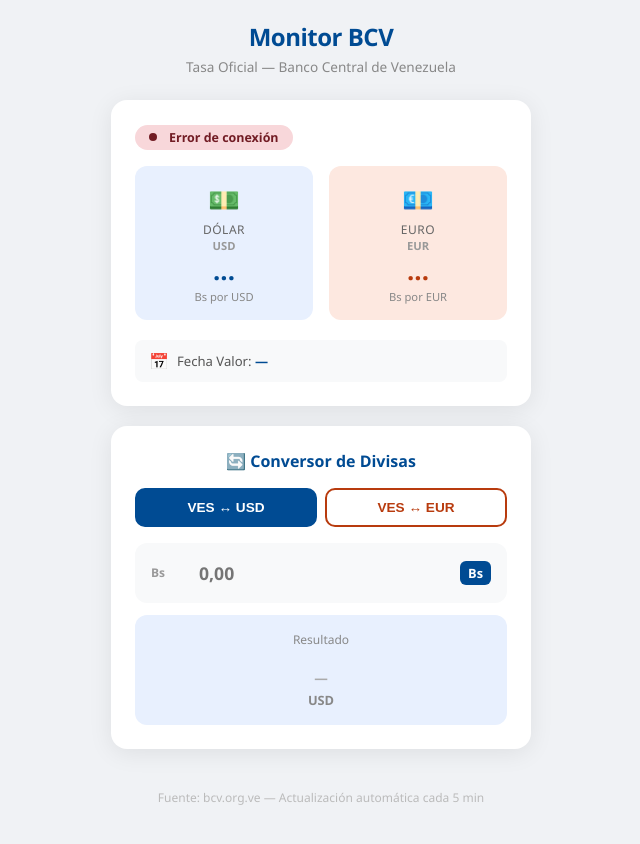
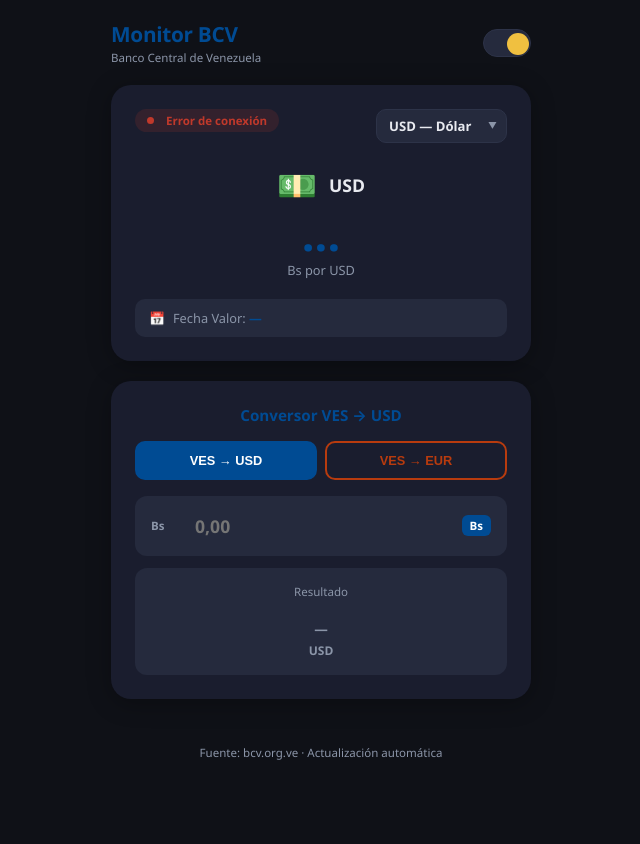
Before and after one commit to Tepille3/bcv-project, a website: page public/index.html in a window 1280 px wide. Shown: the whole page, without its empty margins (319-959 px from the left). After the commit the page ends 800 px from the top, so only its background shows below. Drawn offline with Linux system fonts and the light colour scheme; no server answers.

Commit message:
Fix: Dios mío...

```diff
--- a/public/index.html
+++ b/public/index.html
@@ -7,19 +7,32 @@
     <style>
         :root {
             --blue: #004b93;
-            --blue-light: #e8f0fe;
+            --blue-light: #1a3a6b;
             --orange: #b83b0e;
-            --orange-light: #fde8e0;
-            --green: #155724;
-            --green-light: #d4edda;
-            --red: #721c24;
-            --red-light: #f8d7da;
-            --yellow-light: #fff3cd;
-            --yellow-text: #856404;
+            --orange-light: #6b2208;
+            --green: #2e9e5a;
+            --green-light: #1a5e3a;
+            --red: #c0392b;
             --bg: #f0f2f5;
-            --card-shadow: 0 4px 24px rgba(0,0,0,0.08);
-            --radius: 16px;
+            --card-bg: #ffffff;
+            --text: #1a1a2e;
+            --text-muted: #6b7280;
+            --input-bg: #f3f4f6;
+            --border: #e5e7eb;
         }
+
+        [data-theme="dark"] {
+            --bg: #0f1117;
+            --card-bg: #1a1d2e;
+            --text: #e8eaf0;
+            --text-muted: #8b95a8;
+            --input-bg: #252a3d;
+            --border: #2d3348;
+            --blue-light: #1e4080;
+            --orange-light: #7a2e12;
+            --green-light: #1e5e38;
+        }
+
         * { box-sizing: border-box; margin: 0; padding: 0; }
 
         body {
@@ -30,32 +43,78 @@
             flex-direction: column;
             align-items: center;
             padding: 20px 16px 40px;
-            color: #333;
+            color: var(--text);
+            transition: background 0.3s, color 0.3s;
         }
 
-        .app-header {
-            text-align: center;
-            margin-bottom: 24px;
+        .top-bar {
+            width: 100%;
+            max-width: 420px;
+            display: flex;
+            align-items: center;
+            justify-content: space-between;
+            margin-bottom: 20px;
         }
-        .app-header h1 {
-            font-size: 1.5rem;
+
+        .app-title {
+            display: flex;
+            flex-direction: column;
+        }
+        .app-title h1 {
+            font-size: 1.3rem;
             font-weight: 700;
             color: var(--blue);
-            letter-spacing: -0.5px;
+            letter-spacing: -0.3px;
         }
-        .app-header p {
-            font-size: 0.85rem;
-            color: #888;
-            margin-top: 4px;
+        .app-title span {
+            font-size: 0.72rem;
+            color: var(--text-muted);
+            margin-top: 2px;
+        }
+
+        .theme-toggle {
+            background: var(--input-bg);
+            border: 1px solid var(--border);
+            border-radius: 24px;
+            width: 48px;
+            height: 28px;
+            cursor: pointer;
+            position: relative;
+            transition: background 0.3s;
+            flex-shrink: 0;
+        }
+        .theme-toggle::after {
+            content: '';
+            position: absolute;
+            top: 3px;
+            left: 3px;
+            width: 22px;
+            height: 22px;
+            border-radius: 50%;
+            background: var(--blue);
+            transition: transform 0.3s;
+        }
+        [data-theme="dark"] .theme-toggle::after {
+            transform: translateX(20px);
+            background: #f0c040;
         }
 
         .card {
-            background: white;
-            border-radius: var(--radius);
-            box-shadow: var(--card-shadow);
+            background: var(--card-bg);
+            border-radius: 20px;
+            box-shadow: 0 4px 24px rgba(0,0,0,0.06);
             padding: 24px;
             width: 100%;
             max-width: 420px;
+            margin-bottom: 20px;
+            transition: background 0.3s, box-shadow 0.3s;
+        }
+        [data-theme="dark"] .card { box-shadow: 0 4px 24px rgba(0,0,0,0.3); }
+
+        .card-top {
+            display: flex;
+            align-items: flex-start;
+            justify-content: space-between;
             margin-bottom: 20px;
         }
 
@@ -63,92 +122,111 @@
             display: inline-flex;
             align-items: center;
             gap: 6px;
-            padding: 4px 14px;
+            padding: 4px 12px;
             border-radius: 20px;
-            font-size: 0.78rem;
+            font-size: 0.72rem;
             font-weight: 600;
-            margin-bottom: 16px;
         }
-        .badge.loading { background: var(--yellow-light); color: var(--yellow-text); }
-        .badge.success { background: var(--green-light); color: var(--green); }
-        .badge.error  { background: var(--red-light); color: var(--red); }
+        .badge.loading { background: rgba(255,193,7,0.15); color: #d4a000; }
+        .badge.success { background: rgba(46,158,90,0.15); color: var(--green); }
+        .badge.error  { background: rgba(192,57,43,0.15); color: var(--red); }
         .badge::before {
             content: '';
-            width: 8px;
-            height: 8px;
+            width: 7px;
+            height: 7px;
             border-radius: 50%;
             background: currentColor;
         }
         .badge.loading::before { animation: pulse 1.2s infinite; }
         @keyframes pulse { 0%,100%{opacity:1} 50%{opacity:.3} }
 
-        .rates-grid {
-            display: grid;
-            grid-template-columns: 1fr 1fr;
-            gap: 16px;
+        .currency-select-wrap {
+            position: relative;
+        }
+        .currency-select {
+            appearance: none;
+            background: var(--input-bg);
+            border: 1px solid var(--border);
+            border-radius: 10px;
+            padding: 7px 32px 7px 12px;
+            font-size: 0.82rem;
+            font-weight: 700;
+            color: var(--text);
+            cursor: pointer;
+            outline: none;
+            font-family: inherit;
+            transition: background 0.3s, border-color 0.3s;
+            min-width: 100px;
+        }
+        .currency-select:focus { border-color: var(--blue); }
+        .currency-select option { font-weight: 700; }
+        .currency-select-wrap::after {
+            content: '▼';
+            position: absolute;
+            right: 10px;
+            top: 50%;
+            transform: translateY(-50%);
+            font-size: 0.55rem;
+            color: var(--text-muted);
+            pointer-events: none;
+        }
+
+        .rate-display {
+            text-align: center;
             margin-bottom: 20px;
         }
-
-        .rate-box {
-            background: var(--blue-light);
-            border-radius: 12px;
-            padding: 16px 12px;
-            text-align: center;
+        .rate-currency-row {
+            display: flex;
+            align-items: center;
+            justify-content: center;
+            gap: 12px;
+            margin-bottom: 6px;
         }
-        .rate-box.euro { background: var(--orange-light); }
-        .rate-box .currency-icon {
-            font-size: 1.6rem;
+        .rate-flag { font-size: 2rem; }
+        .rate-code {
+            font-size: 1.1rem;
+            font-weight: 800;
+            color: var(--text);
+        }
+        .rate-value {
+            font-size: 2.8rem;
+            font-weight: 900;
+            color: var(--blue);
+            line-height: 1;
             margin-bottom: 4px;
+            transition: color 0.3s;
         }
-        .rate-box .currency-name {
-            font-size: 0.75rem;
-            color: #666;
+        .rate-value.euro-color { color: var(--orange); }
+        .rate-value.cny-color { color: #c0392b; }
+        .rate-value.try-color { color: #8e44ad; }
+        .rate-value.rub-color { color: #27ae60; }
+        .rate-unit {
+            font-size: 0.8rem;
+            color: var(--text-muted);
             font-weight: 500;
-            text-transform: uppercase;
-            letter-spacing: 0.5px;
-        }
-        .rate-box .currency-code {
-            font-size: 0.7rem;
-            color: #999;
-            font-weight: 600;
-        }
-        .rate-box .rate-value {
-            font-size: 1.6rem;
-            font-weight: 800;
-            color: var(--blue);
-            margin: 4px 0;
-            line-height: 1.1;
-        }
-        .rate-box.euro .rate-value { color: var(--orange); }
-        .rate-box .rate-unit {
-            font-size: 0.7rem;
-            color: #888;
         }
 
         .fecha-valor {
-            background: #f8f9fa;
-            border-radius: 8px;
+            background: var(--input-bg);
+            border-radius: 10px;
             padding: 10px 14px;
-            font-size: 0.82rem;
-            color: #555;
+            font-size: 0.8rem;
+            color: var(--text-muted);
             display: flex;
             align-items: center;
             gap: 8px;
+            transition: background 0.3s;
         }
-        .fecha-valor .fv-icon { font-size: 1rem; }
         .fecha-valor strong { color: var(--blue); }
 
-        .calc-card {
-            width: 100%;
-            max-width: 420px;
-        }
         .calc-card h3 {
-            font-size: 1rem;
+            font-size: 0.95rem;
             font-weight: 700;
             color: var(--blue);
             margin-bottom: 16px;
             text-align: center;
         }
+
         .calc-tabs {
             display: flex;
             gap: 8px;
@@ -159,10 +237,10 @@
             padding: 10px;
             border: 2px solid var(--blue);
             border-radius: 10px;
-            background: white;
+            background: transparent;
             color: var(--blue);
             font-weight: 600;
-            font-size: 0.85rem;
+            font-size: 0.8rem;
             cursor: pointer;
             transition: all 0.2s;
         }
@@ -176,20 +254,20 @@
         .calc-input-wrap {
             display: flex;
             align-items: center;
-            background: #f8f9fa;
+            background: var(--input-bg);
             border-radius: 12px;
             padding: 4px 14px;
             margin-bottom: 12px;
             border: 2px solid transparent;
-            transition: border-color 0.2s;
+            transition: border-color 0.2s, background 0.3s;
         }
         .calc-input-wrap:focus-within { border-color: var(--blue); }
         .calc-input-wrap:focus-within.euro { border-color: var(--orange); }
         .calc-input-wrap label {
-            font-size: 0.75rem;
-            font-weight: 600;
-            color: #999;
-            min-width: 40px;
+            font-size: 0.72rem;
+            font-weight: 700;
+            color: var(--text-muted);
+            min-width: 36px;
         }
         .calc-input-wrap input {
             flex: 1;
@@ -197,7 +275,7 @@
             background: transparent;
             font-size: 1.1rem;
             font-weight: 700;
-            color: #333;
+            color: var(--text);
             padding: 12px 8px;
             outline: none;
             font-family: inherit;
@@ -207,7 +285,7 @@
         .calc-input-wrap input::-webkit-outer-spin-button,
         .calc-input-wrap input::-webkit-inner-spin-button { -webkit-appearance: none; }
         .calc-input-wrap .currency-badge {
-            font-size: 0.8rem;
+            font-size: 0.72rem;
             font-weight: 700;
             padding: 3px 8px;
             border-radius: 6px;
@@ -217,15 +295,15 @@
         .calc-input-wrap .currency-badge.euro { background: var(--orange); }
 
         .calc-result {
-            background: var(--blue-light);
+            background: var(--input-bg);
             border-radius: 12px;
             padding: 16px;
             text-align: center;
+            transition: background 0.3s;
         }
-        .calc-result.euro { background: var(--orange-light); }
         .calc-result .result-label {
-            font-size: 0.75rem;
-            color: #888;
+            font-size: 0.72rem;
+            color: var(--text-muted);
             font-weight: 500;
             margin-bottom: 4px;
         }
@@ -234,20 +312,19 @@
             font-weight: 800;
             color: var(--blue);
         }
-        .calc-result.euro .result-value { color: var(--orange); }
         .calc-result .result-unit {
-            font-size: 0.8rem;
-            color: #888;
+            font-size: 0.75rem;
+            color: var(--text-muted);
             font-weight: 600;
         }
         .calc-result .result-empty {
             font-size: 0.85rem;
-            color: #aaa;
+            color: var(--text-muted);
         }
 
         .spinner {
-            width: 16px;
-            height: 16px;
+            width: 14px;
+            height: 14px;
             border: 2px solid rgba(0,0,0,0.1);
             border-top-color: var(--blue);
             border-radius: 50%;
@@ -259,52 +336,58 @@
         .footer {
             margin-top: auto;
             padding-top: 20px;
-            font-size: 0.75rem;
-            color: #bbb;
+            font-size: 0.72rem;
+            color: var(--text-muted);
             text-align: center;
         }
     </style>
 </head>
-<body>
-    <header class="app-header">
+<body data-theme="dark">
+    <div class="top-bar">
+        <div class="app-title">
             <h1>Monitor BCV</h1>
-        <p>Tasa Oficial — Banco Central de Venezuela</p>
-    </header>
+            <span>Banco Central de Venezuela</span>
+        </div>
+        <button class="theme-toggle" id="themeToggle" onclick="toggleTheme()" aria-label="Cambiar tema"></button>
+    </div>
 
     <div class="card">
+        <div class="card-top">
             <div id="badge" class="badge loading">
                 <span id="badge-icon"></span>
                 <span id="badge-text">Conectando...</span>
             </div>
-
-        <div class="rates-grid">
-            <div class="rate-box" id="rate-usd">
-                <div class="currency-icon">💵</div>
-                <div class="currency-name">Dólar</div>
-                <div class="currency-code">USD</div>
-                <div class="rate-value" id="usd-rate">...</div>
-                <div class="rate-unit">Bs por USD</div>
-            </div>
-            <div class="rate-box euro" id="rate-eur">
-                <div class="currency-icon">💶</div>
-                <div class="currency-name">Euro</div>
-                <div class="currency-code">EUR</div>
-                <div class="rate-value" id="eur-rate">...</div>
-                <div class="rate-unit">Bs por EUR</div>
+            <div class="currency-select-wrap">
+                <select class="currency-select" id="currencySelect" onchange="onCurrencyChange()">
+                    <option value="USD">USD — Dólar</option>
+                    <option value="EUR">EUR — Euro</option>
+                    <option value="CNY">CNY — Yuan</option>
+                    <option value="TRY">TRY — Lira</option>
+                    <option value="RUB">RUB — Rublo</option>
+                </select>
             </div>
         </div>
 
-        <div class="fecha-valor" id="fecha-box">
-            <span class="fv-icon">📅</span>
+        <div class="rate-display">
+            <div class="rate-currency-row">
+                <span class="rate-flag" id="rate-flag">💵</span>
+                <span class="rate-code" id="rate-code">USD</span>
+            </div>
+            <div class="rate-value" id="main-rate">...</div>
+            <div class="rate-unit">Bs por <span id="rate-unit-label">USD</span></div>
+        </div>
+
+        <div class="fecha-valor">
+            <span>📅</span>
             <span>Fecha Valor: <strong id="fecha-val">—</strong></span>
         </div>
     </div>
 
     <div class="card calc-card">
-        <h3>🔄 Conversor de Divisas</h3>
+        <h3>Conversor VES → <span id="calc-title-currency">USD</span></h3>
         <div class="calc-tabs">
-            <button class="calc-tab active" id="tab-usd" onclick="setCalcMode('usd')">VES ↔ USD</button>
-            <button class="calc-tab euro-tab" id="tab-eur" onclick="setCalcMode('eur')">VES ↔ EUR</button>
+            <button class="calc-tab active" id="tab-usd" onclick="setCalcMode('usd')">VES → USD</button>
+            <button class="calc-tab euro-tab" id="tab-eur" onclick="setCalcMode('eur')">VES → EUR</button>
         </div>
         <div id="calc-from" class="calc-input-wrap">
             <label id="calc-from-label">Bs</label>
@@ -318,14 +401,50 @@
         </div>
     </div>
 
-    <div class="footer">
-        Fuente: bcv.org.ve — Actualización automática cada 5 min
-    </div>
+    <div class="footer">Fuente: bcv.org.ve · Actualización automática</div>
 
     <script>
-        let tasas = { usd: null, eur: null };
+        const CURRENCY_DATA = {
+            USD: { flag: '💵', color: '', unit: 'USD' },
+            EUR: { flag: '💶', color: 'euro-color', unit: 'EUR' },
+            CNY: { flag: '🇨🇳', color: 'cny-color', unit: 'CNY' },
+            TRY: { flag: '🇹🇷', color: 'try-color', unit: 'TRY' },
+            RUB: { flag: '🇷🇺', color: 'rub-color', unit: 'RUB' },
+        };
+
+        let allRates = { USD: null, EUR: null, CNY: null, TRY: null, RUB: null };
+        let selectedCurrency = 'USD';
         let calcMode = 'usd';
         let pollTimer = null;
+
+        function toggleTheme() {
+            const isDark = document.body.dataset.theme === 'dark';
+            document.body.dataset.theme = isDark ? '' : 'dark';
+            localStorage.setItem('theme', isDark ? 'light' : 'dark');
+        }
+
+        function onCurrencyChange() {
+            selectedCurrency = document.getElementById('currencySelect').value;
+            updateRateDisplay();
+            convert();
+        }
+
+        function updateRateDisplay() {
+            const data = CURRENCY_DATA[selectedCurrency];
+            document.getElementById('rate-flag').textContent = data.flag;
+            document.getElementById('rate-code').textContent = selectedCurrency;
+            document.getElementById('rate-unit-label').textContent = data.unit;
+
+            const mainRate = document.getElementById('main-rate');
+            mainRate.className = 'rate-value ' + data.color;
+
+            const rate = allRates[selectedCurrency];
+            if (rate) {
+                mainRate.textContent = rate;
+            } else {
+                mainRate.textContent = '—';
+            }
+        }
 
         function setCalcMode(mode) {
             calcMode = mode;
@@ -335,47 +454,31 @@
             document.getElementById('calc-to').classList.toggle('euro', mode === 'eur');
             document.getElementById('calc-from-badge').classList.toggle('euro', mode === 'eur');
             document.getElementById('calc-from-input').value = '';
+            document.getElementById('calc-title-currency').textContent = mode === 'usd' ? 'USD' : 'EUR';
             convert();
         }
 
         function convert() {
             const input = document.getElementById('calc-from-input');
-            const val = parseFloat((input.value || '0').replace(',', '.'));
+            const val = parseFloat(input.value || '0');
             if (!val || isNaN(val)) {
                 document.getElementById('calc-to-value').innerHTML = '<span class="result-empty">—</span>';
                 return;
             }
-            let result, unit, label, fromLabel, fromBadge;
-
-            if (calcMode === 'usd') {
-                if (tasas.usd) {
-                    const usd = val / tasas.usd;
-                    result = usd.toLocaleString('es-ES', { minimumFractionDigits: 2, maximumFractionDigits: 2 });
-                    unit = 'USD';
-                    label = val.toLocaleString('es-ES', { minimumFractionDigits: 2, maximumFractionDigits: 2 }) + ' Bs → USD';
-                    fromLabel = 'Bs';
-                    fromBadge = 'Bs';
+            const rate = calcMode === 'usd' ? allRates.USD : allRates.EUR;
+            if (!rate) {
+                document.getElementById('calc-to-value').innerHTML = '<span class="result-empty">Sin tasa</span>';
+                return;
             }
-            } else {
-                if (tasas.eur) {
-                    const eur = val / tasas.eur;
-                    result = eur.toLocaleString('es-ES', { minimumFractionDigits: 2, maximumFractionDigits: 2 });
-                    unit = 'EUR';
-                    label = val.toLocaleString('es-ES', { minimumFractionDigits: 2, maximumFractionDigits: 2 }) + ' Bs → EUR';
-                    fromLabel = 'Bs';
-                    fromBadge = 'Bs';
-                }
+            const result = val / rate;
+            const unit = calcMode === 'usd' ? 'USD' : 'EUR';
+            document.getElementById('calc-to-label').textContent = val.toLocaleString('es-ES', { minimumFractionDigits: 2, maximumFractionDigits: 2 }) + ' Bs → ' + unit;
+            document.getElementById('calc-to-value').textContent = result.toLocaleString('es-ES', { minimumFractionDigits: 2, maximumFractionDigits: 2 });
+            document.getElementById('calc-to-unit').textContent = unit;
         }
 
-            if (result) {
-                document.getElementById('calc-to-label').textContent = label;
-                document.getElementById('calc-to-value').textContent = result;
-                document.getElementById('calc-to-unit').textContent = unit;
-                document.getElementById('calc-from-label').textContent = fromLabel;
-                document.getElementById('calc-from-badge').textContent = fromBadge;
-            } else {
-                document.getElementById('calc-to-value').innerHTML = '<span class="result-empty">Sin tasa</span>';
-            }
+        function formatRate(val) {
+            return val.toFixed(2).replace('.', ',');
         }
 
         function updateUI(data) {
@@ -388,30 +491,20 @@
                 badgeIcon.innerHTML = '';
                 badgeText.textContent = 'Tasa Oficial BCV';
 
-                if (data.monedas.dolar) {
-                    tasas.usd = parseFloat(data.monedas.dolar.replace(',', '.'));
-                    document.getElementById('usd-rate').textContent = data.monedas.dolar;
+                Object.keys(data.monedas).forEach(key => {
+                    const val = data.monedas[key];
+                    if (val) {
+                        allRates[key] = parseFloat(val.replace(',', '.'));
                     }
-                if (data.monedas.euro) {
-                    tasas.eur = parseFloat(data.monedas.euro.replace(',', '.'));
-                    document.getElementById('eur-rate').textContent = data.monedas.euro;
-                }
+                });
 
-                if (data.ultima_actualizacion) {
-                    const fechaTexto = data.ultima_actualizacion
-                        .replace(/BCV.*\|\s*/, '')
-                        .replace(/Fecha valor:\s*/i, '')
-                        .trim();
-                    document.getElementById('fecha-val').textContent = fechaTexto;
-                }
-
+                updateRateDisplay();
                 convert();
             } else {
                 badge.className = 'badge error';
                 badgeIcon.innerHTML = '';
                 badgeText.textContent = 'Sin datos';
-                document.getElementById('usd-rate').textContent = '—';
-                document.getElementById('eur-rate').textContent = '—';
+                document.getElementById('main-rate').textContent = '—';
                 scheduleRetry(30000);
             }
         }
@@ -433,6 +526,13 @@
                 if (!response.ok) throw new Error('HTTP ' + response.status);
                 const data = await response.json();
                 updateUI(data);
+                if (data.ultima_actualizacion) {
+                    const fechaTexto = data.ultima_actualizacion
+                        .replace(/BCV.*\|\s*/, '')
+                        .replace(/Fecha valor:\s*/i, '')
+                        .trim();
+                    document.getElementById('fecha-val').textContent = fechaTexto;
+                }
                 scheduleRetry(5 * 60 * 1000);
             } catch (err) {
                 badge.className = 'badge error';
@@ -442,6 +542,12 @@
             }
         }
 
+        (function initTheme() {
+            const saved = localStorage.getItem('theme');
+            if (saved === 'light') document.body.dataset.theme = '';
+            else document.body.dataset.theme = 'dark';
+        })();
+
         setTimeout(consultarTasa, 600);
     </script>
 </body>
```
Also changed, not shown: api/consulta.js (+15 -6 lines). Lines whose indentation alone changed are shown as unchanged.
